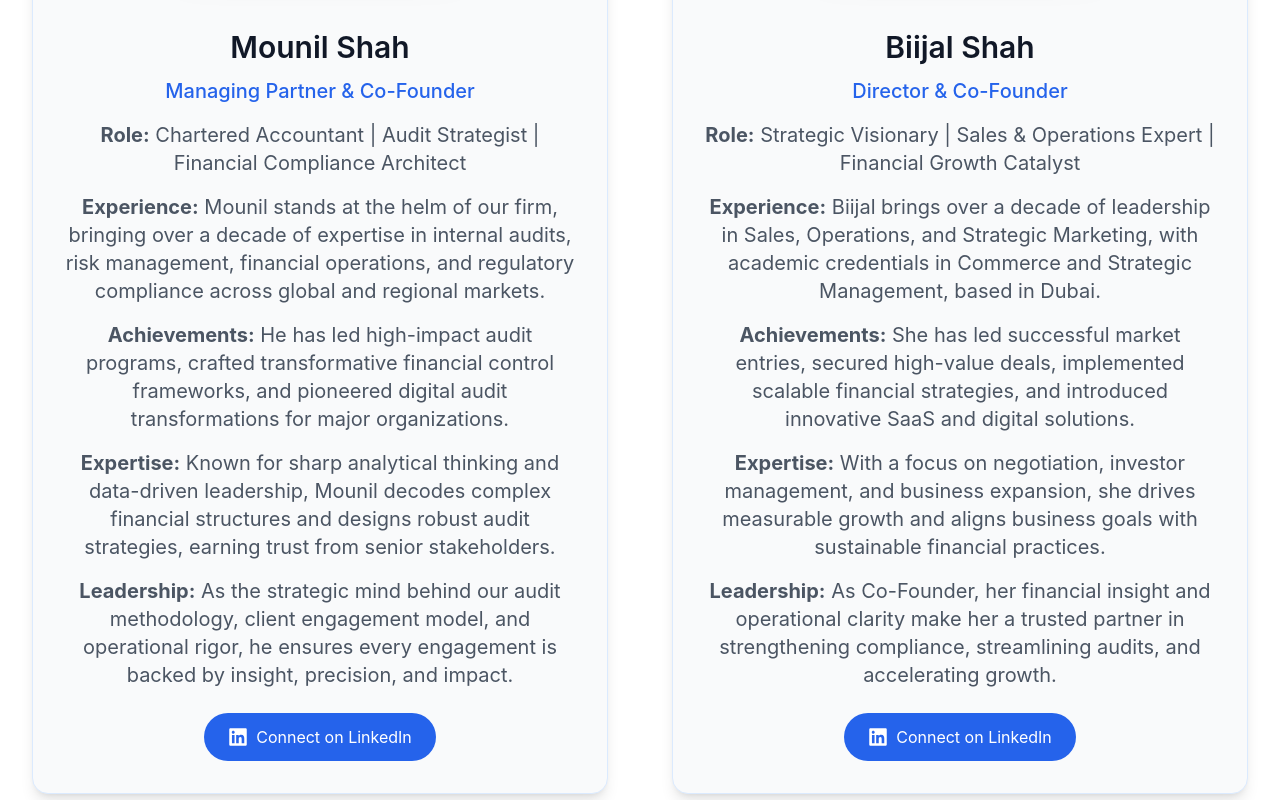
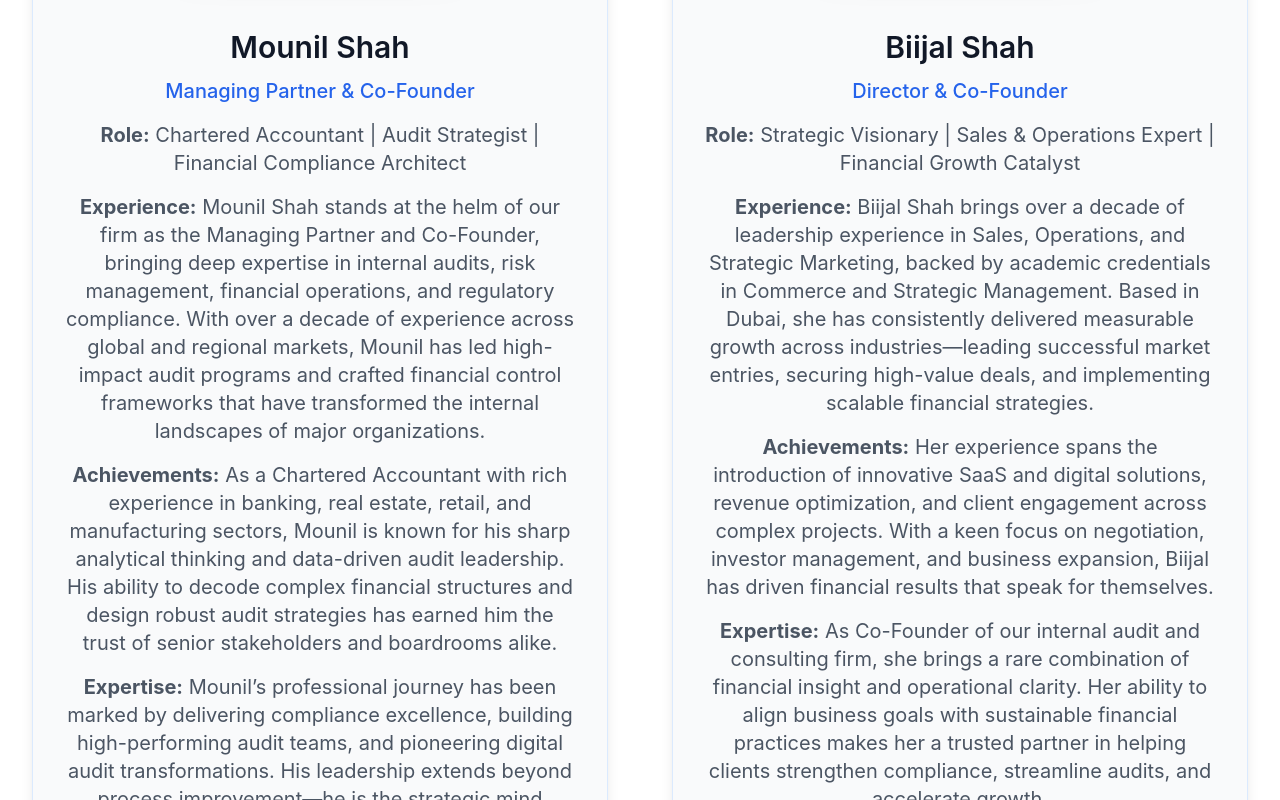
Before and after one commit to Viraj1808/audit_emirate2, a React (Vite) app in the folder project/: page /about-us in a window 1280 px wide. Shown: the part 1740-2540 px from the top of the page. Built offline with nearby package versions, Linux system fonts and the light colour scheme.

Commit message:
fixed about us pages cards

```diff
--- a/project/src/pages/AboutUs.jsx
+++ b/project/src/pages/AboutUs.jsx
@@ -87,7 +87,7 @@ const AboutUs = () => {
         <div className="grid grid-cols-1 md:grid-cols-2 gap-16">
           <motion.div
             variants={itemVariants}
-            className="flex flex-col items-center text-center bg-gray-50 p-8 rounded-2xl shadow-lg border border-blue-100 hover:shadow-xl transition-shadow duration-300"
+            className="flex flex-col items-center text-center bg-gray-50 p-8 rounded-2xl shadow-lg border border-blue-100 hover:shadow-xl transition-shadow duration-300 min-h-[700px]"
           >
             <img
               src={pic2}
@@ -100,12 +100,12 @@ const AboutUs = () => {
             <p className="text-blue-600 font-medium mb-4 text-lg md:text-xl">
               Managing Partner & Co-Founder
             </p>
-            <div className="space-y-4 text-gray-600 text-lg md:text-xl">
+            <div className="space-y-4 text-gray-600 text-lg md:text-xl flex-grow">
               <p><strong>Role:</strong> Chartered Accountant | Audit Strategist | Financial Compliance Architect</p>
-              <p><strong>Experience:</strong> Mounil stands at the helm of our firm, bringing over a decade of expertise in internal audits, risk management, financial operations, and regulatory compliance across global and regional markets.</p>
-              <p><strong>Achievements:</strong> He has led high-impact audit programs, crafted transformative financial control frameworks, and pioneered digital audit transformations for major organizations.</p>
-              <p><strong>Expertise:</strong> Known for sharp analytical thinking and data-driven leadership, Mounil decodes complex financial structures and designs robust audit strategies, earning trust from senior stakeholders.</p>
-              <p><strong>Leadership:</strong> As the strategic mind behind our audit methodology, client engagement model, and operational rigor, he ensures every engagement is backed by insight, precision, and impact.</p>
+              <p><strong>Experience:</strong> Mounil Shah stands at the helm of our firm as the Managing Partner and Co-Founder, bringing deep expertise in internal audits, risk management, financial operations, and regulatory compliance. With over a decade of experience across global and regional markets, Mounil has led high-impact audit programs and crafted financial control frameworks that have transformed the internal landscapes of major organizations.</p>
+              <p><strong>Achievements:</strong> As a Chartered Accountant with rich experience in banking, real estate, retail, and manufacturing sectors, Mounil is known for his sharp analytical thinking and data-driven audit leadership. His ability to decode complex financial structures and design robust audit strategies has earned him the trust of senior stakeholders and boardrooms alike.</p>
+              <p><strong>Expertise:</strong> Mounil’s professional journey has been marked by delivering compliance excellence, building high-performing audit teams, and pioneering digital audit transformations. His leadership extends beyond process improvement—he is the strategic mind behind our firm’s audit methodology, client engagement model, and operational rigor.</p>
+              <p><strong>Leadership:</strong> A master of both detail and vision, Mounil ensures that every engagement is backed by insight, precision, and impact. His strategic foresight, deep domain knowledge, and ethical governance define the very foundation of our firm’s values and success.</p>
             </div>
             <a
               href="https://www.linkedin.com/in/mounil-shah/"
@@ -118,7 +118,7 @@ const AboutUs = () => {
           </motion.div>
           <motion.div
             variants={itemVariants}
-            className="flex flex-col items-center text-center bg-gray-50 p-8 rounded-2xl shadow-lg border border-blue-100 hover:shadow-xl transition-shadow duration-300"
+            className="flex flex-col items-center text-center bg-gray-50 p-8 rounded-2xl shadow-lg border border-blue-100 hover:shadow-xl transition-shadow duration-300 min-h-[700px]"
           >
             <img
               src={pic1}
@@ -131,12 +131,11 @@ const AboutUs = () => {
             <p className="text-blue-600 font-medium mb-4 text-lg md:text-xl">
               Director & Co-Founder
             </p>
-            <div className="space-y-4 text-gray-600 text-lg md:text-xl">
+            <div className="space-y-4 text-gray-600 text-lg md:text-xl flex-grow">
               <p><strong>Role:</strong> Strategic Visionary | Sales & Operations Expert | Financial Growth Catalyst</p>
-              <p><strong>Experience:</strong> Biijal brings over a decade of leadership in Sales, Operations, and Strategic Marketing, with academic credentials in Commerce and Strategic Management, based in Dubai.</p>
-              <p><strong>Achievements:</strong> She has led successful market entries, secured high-value deals, implemented scalable financial strategies, and introduced innovative SaaS and digital solutions.</p>
-              <p><strong>Expertise:</strong> With a focus on negotiation, investor management, and business expansion, she drives measurable growth and aligns business goals with sustainable financial practices.</p>
-              <p><strong>Leadership:</strong> As Co-Founder, her financial insight and operational clarity make her a trusted partner in strengthening compliance, streamlining audits, and accelerating growth.</p>
+              <p><strong>Experience:</strong> Biijal Shah brings over a decade of leadership experience in Sales, Operations, and Strategic Marketing, backed by academic credentials in Commerce and Strategic Management. Based in Dubai, she has consistently delivered measurable growth across industries—leading successful market entries, securing high-value deals, and implementing scalable financial strategies.</p>
+              <p><strong>Achievements:</strong> Her experience spans the introduction of innovative SaaS and digital solutions, revenue optimization, and client engagement across complex projects. With a keen focus on negotiation, investor management, and business expansion, Biijal has driven financial results that speak for themselves.</p>
+              <p><strong>Expertise:</strong> As Co-Founder of our internal audit and consulting firm, she brings a rare combination of financial insight and operational clarity. Her ability to align business goals with sustainable financial practices makes her a trusted partner in helping clients strengthen compliance, streamline audits, and accelerate growth.</p>
             </div>
             <a
               href="https://www.linkedin.com/in/biijal-shah/"
```
